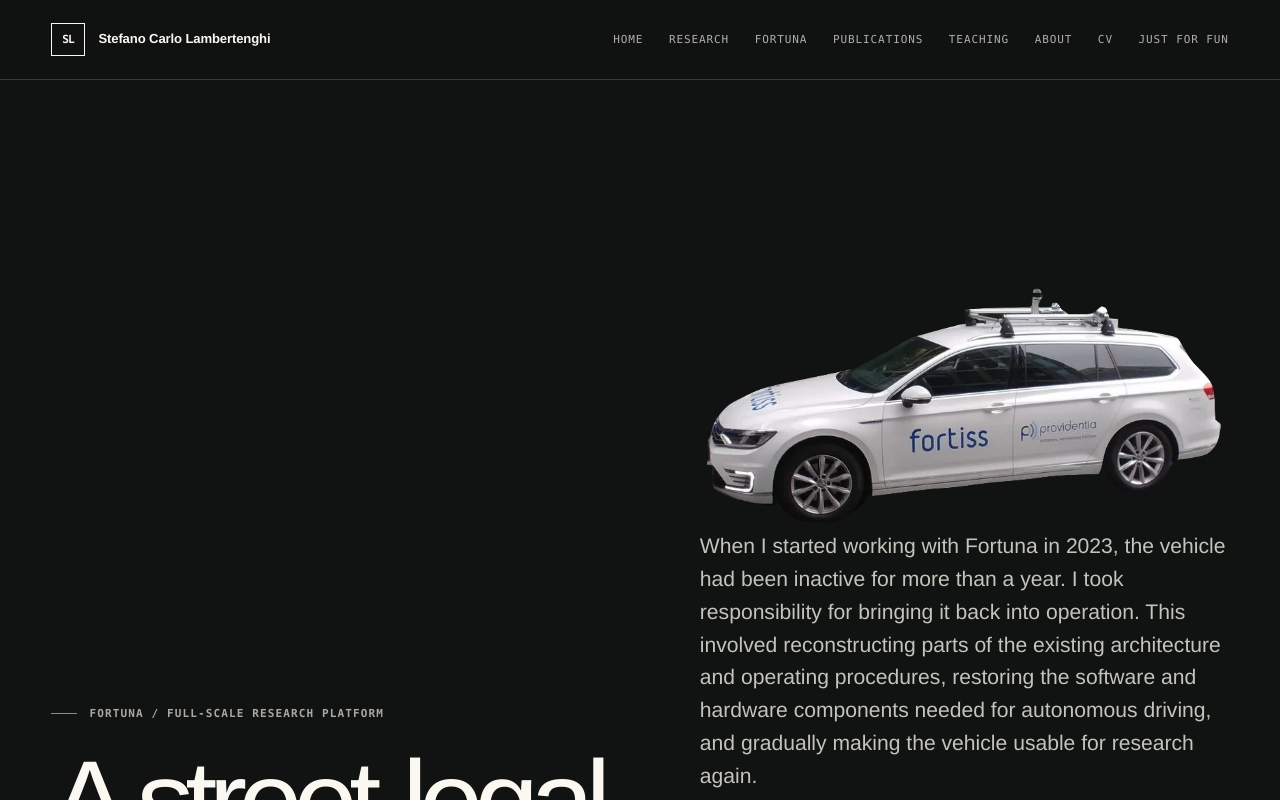
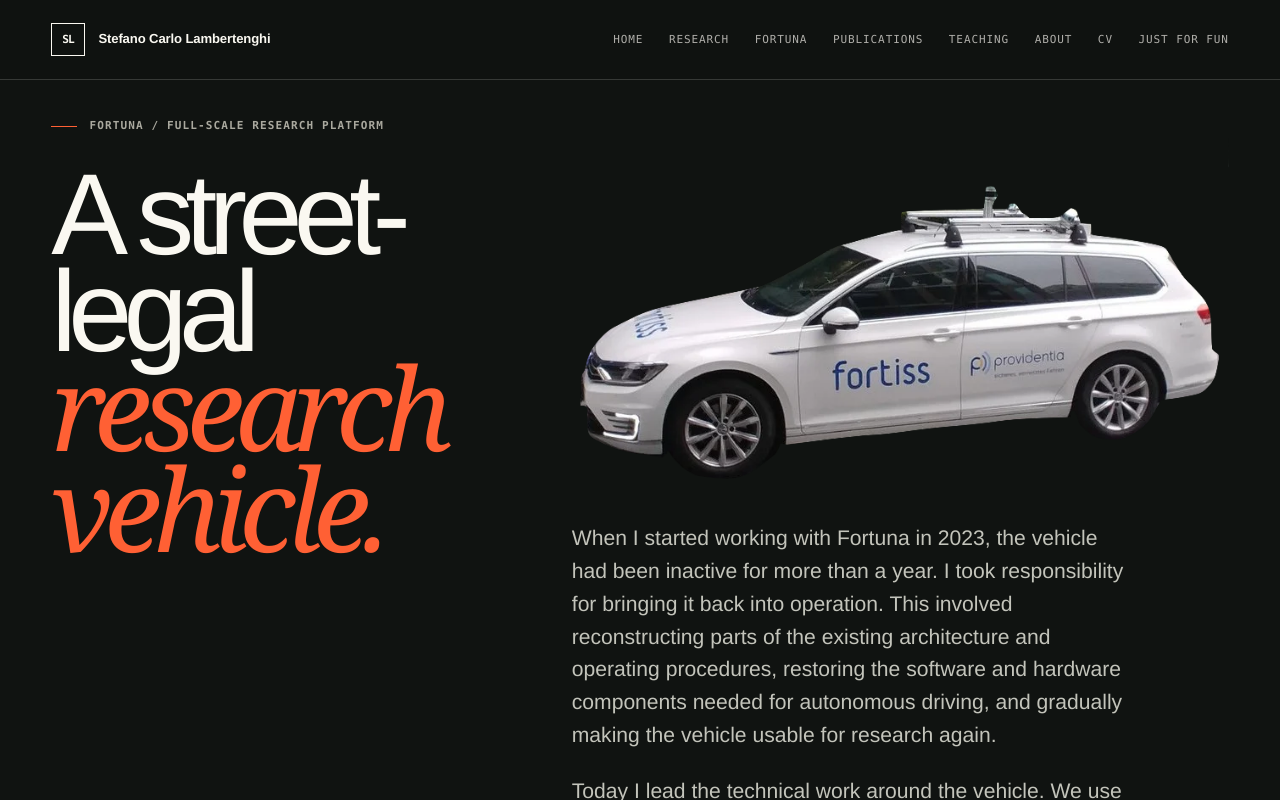
Before and after one commit to steflamb/steflamb.github.io, an Astro site: page /fortuna in a window 1280 px wide. Shown: the top 800 px of the page. Built offline with nearby package versions, Linux system fonts and the light colour scheme; Astro itself is replaced by a stand-in of ours; no server answers.

Commit message:
fixes in graphics

```diff
--- a/src/pages/fortuna.astro
+++ b/src/pages/fortuna.astro
@@ -10,7 +10,7 @@ const realityGapPaper = publications.find((p) => p.title.startsWith('A Multi-Mod
   description="The story and architecture of Fortuna, fortiss's full-scale autonomous-driving research vehicle."
 >
   <section class="page-hero">
-    <div class="page-hero-inner container-wide">
+    <div class="page-hero-inner fortuna-hero-grid container-wide">
       <div>
         <p class="eyebrow">Fortuna / full-scale research platform</p>
         <h1 class="page-title">A street-legal <em>research vehicle.</em></h1>
--- a/src/pages/teaching.astro
+++ b/src/pages/teaching.astro
@@ -24,7 +24,7 @@ const perturbationDriveJournalPaper = publications.find((p) => p.title.startsWit
     </div>
   </section>
 
-  <section class="section" aria-labelledby="practicum-heading">
+  <section class="section section-tight-top" aria-labelledby="practicum-heading">
     <div class="container-wide demo-showcase">
       <div class="video-frame">
         <iframe
--- a/src/styles/global.css
+++ b/src/styles/global.css
@@ -510,6 +510,10 @@
     padding-block: var(--section-space);
   }
 
+  .section-tight-top {
+    padding-top: clamp(1.5rem, 3vw, 3rem);
+  }
+
   .section-dark {
     background: var(--ink);
     color: var(--paper-bright);
@@ -525,12 +529,6 @@
     grid-template-columns: minmax(12rem, 0.6fr) minmax(0, 1.4fr);
     align-items: start;
     gap: 2rem;
-    margin-bottom: clamp(3rem, 7vw, 6rem);
-  }
-
-  .theme-heading-diagram-full {
-    width: 100%;
-    height: auto;
     margin-bottom: clamp(3rem, 7vw, 6rem);
   }
 
@@ -850,8 +848,16 @@
     line-height: 1.5;
   }
 
-  .mini-feature-copy .text-link {
+  .mini-feature-links {
+    display: flex;
+    flex-wrap: wrap;
+    column-gap: 2rem;
+    row-gap: 0.6rem;
     margin-top: 1.5rem;
+  }
+
+  .mini-feature-links .text-link {
+    margin-top: 0;
   }
 
   .research-loop {
@@ -1015,12 +1021,15 @@
 
   .page-hero-inner {
     display: grid;
-    min-height: min(52rem, 88svh);
     grid-template-columns: 1.05fr 0.95fr;
-    align-items: end;
+    align-items: start;
     gap: clamp(2rem, 5vw, 6rem);
-    padding-top: clamp(6rem, 12vw, 10rem);
-    padding-bottom: clamp(3rem, 6vw, 6rem);
+    padding-top: clamp(1.5rem, 3vw, 2.5rem);
+    padding-bottom: clamp(2rem, 4vw, 3.5rem);
+  }
+
+  .fortuna-hero-grid {
+    grid-template-columns: 0.82fr 1.18fr;
   }
 
   .research-hero-stacked {
@@ -1030,6 +1039,34 @@
     gap: clamp(2.5rem, 5vw, 4rem);
   }
 
+  .research-hero-grid {
+    grid-template-columns: 1.3fr 0.9fr;
+    align-items: center;
+  }
+
+  .page-hero-light {
+    background: #fff;
+    color: var(--ink);
+  }
+
+  .page-hero-light .eyebrow {
+    color: var(--muted);
+  }
+
+  .page-hero-light .page-hero-copy {
+    color: var(--muted);
+  }
+
+  .page-hero-light .button-secondary {
+    border-color: var(--line);
+    color: var(--ink);
+  }
+
+  .research-hero-image-small {
+    width: 100%;
+    padding: clamp(0.75rem, 2vw, 1.5rem);
+  }
+
   .about-hero-compact {
     min-height: 0;
     align-items: start;
@@ -1038,7 +1075,7 @@
   }
 
   .about-photo-section {
-    padding-top: clamp(6rem, 10vw, 8rem);
+    padding-top: 0;
     padding-bottom: 0;
   }
 
@@ -1048,6 +1085,17 @@
 
   .research-hero-image-full {
     width: 100%;
+  }
+
+  .publications-hero-top {
+    display: grid;
+    grid-template-columns: 1.1fr 0.9fr;
+    align-items: end;
+    gap: clamp(2rem, 5vw, 4rem);
+  }
+
+  .page-hero-copy-col .page-hero-copy {
+    max-width: none;
   }
 
   .page-hero .eyebrow {
@@ -1070,6 +1118,7 @@
   }
 
   .page-hero-copy {
+    margin-top: clamp(1.5rem, 3vw, 2.2rem);
     max-width: 35rem;
     padding-bottom: 0.5rem;
     color: #c3c4bb;
@@ -1428,21 +1477,45 @@
     color: var(--muted);
   }
 
-  .theme-tags {
+  .theme-papers {
     display: flex;
-    flex-wrap: wrap;
-    gap: 0.45rem;
+    flex-direction: column;
+    gap: 0.7rem;
     margin-top: 1.3rem;
-  }
-
-  .theme-tags span {
-    padding: 0.35rem 0.5rem;
-    border: 1px solid var(--line);
-    color: var(--muted);
-    font-family: var(--mono);
-    font-size: 0.56rem;
-    letter-spacing: 0.04em;
+    padding-top: 1rem;
+    border-top: 1px solid var(--line);
+  }
+
+  .theme-finding + .theme-papers {
+    margin-top: 0.9rem;
+    padding-top: 0.9rem;
+  }
+
+  .theme-paper {
+    display: flex;
+    flex-direction: column;
+    gap: 0.15rem;
+    color: inherit;
+    text-decoration: none;
+  }
+
+  .theme-paper-meta {
+    color: var(--signal);
+    font-family: var(--mono);
+    font-size: 0.6rem;
+    letter-spacing: 0.05em;
     text-transform: uppercase;
+  }
+
+  .theme-paper-title {
+    border-bottom: 1px solid transparent;
+    font-size: 0.82rem;
+    line-height: 1.35;
+    transition: border-color 150ms ease;
+  }
+
+  .theme-paper:hover .theme-paper-title {
+    border-bottom-color: currentColor;
   }
 
   .people-grid {
@@ -1561,13 +1634,6 @@
     white-space: nowrap;
   }
 
-  .publications-hero {
-    min-height: 36rem;
-  }
-
-  .publications-hero .page-hero-inner {
-    min-height: 36rem;
-  }
 
   .publications-list {
     border-top: 1px solid var(--line);
@@ -1779,9 +1845,9 @@
 
   .cv-heading {
     display: grid;
-    grid-template-columns: auto 1fr auto;
+    grid-template-columns: auto 1fr;
     gap: 2rem;
-    align-items: end;
+    align-items: center;
     padding-bottom: 2.5rem;
     border-bottom: 3px solid var(--ink);
   }
@@ -1790,7 +1856,8 @@
     width: 11rem;
     height: 11rem;
     border: 1px solid var(--line);
-    object-fit: cover;
+    background: var(--paper-bright);
+    object-fit: contain;
   }
 
   .cv-heading h1 {
@@ -1801,7 +1868,8 @@
     line-height: 0.9;
   }
 
-  .cv-heading p {
+  .cv-tagline {
+    margin-top: 0.75rem;
     max-width: 28rem;
     color: var(--muted);
   }
@@ -2141,16 +2209,23 @@
     .video-grid,
     .demo-showcase,
     .contributor-row,
+    .publications-hero-top,
     .footer-main {
       grid-template-columns: 1fr;
     }
 
+    .publications-hero-top {
+      align-items: start;
+      gap: 1.5rem;
+    }
+
     .contributor-row .text-link {
       margin-top: 0.5rem;
     }
 
-    .page-hero-inner {
-      min-height: 42rem;
+    .research-hero-image-full {
+      width: calc(100% + 2 * var(--gutter));
+      margin-inline: calc(-1 * var(--gutter));
     }
 
     .page-title {
```
Also changed, not shown: src/pages/cv.astro (+5 -5 lines), src/pages/index.astro (+14 -18 lines), src/pages/publications.astro (+18 -5 lines), src/pages/research.astro (+31 -25 lines), public/images/matthias-andrea-me.png (added), public/images/me.png (added), public/images/reality-gap.jpg (added), 1 other file.
